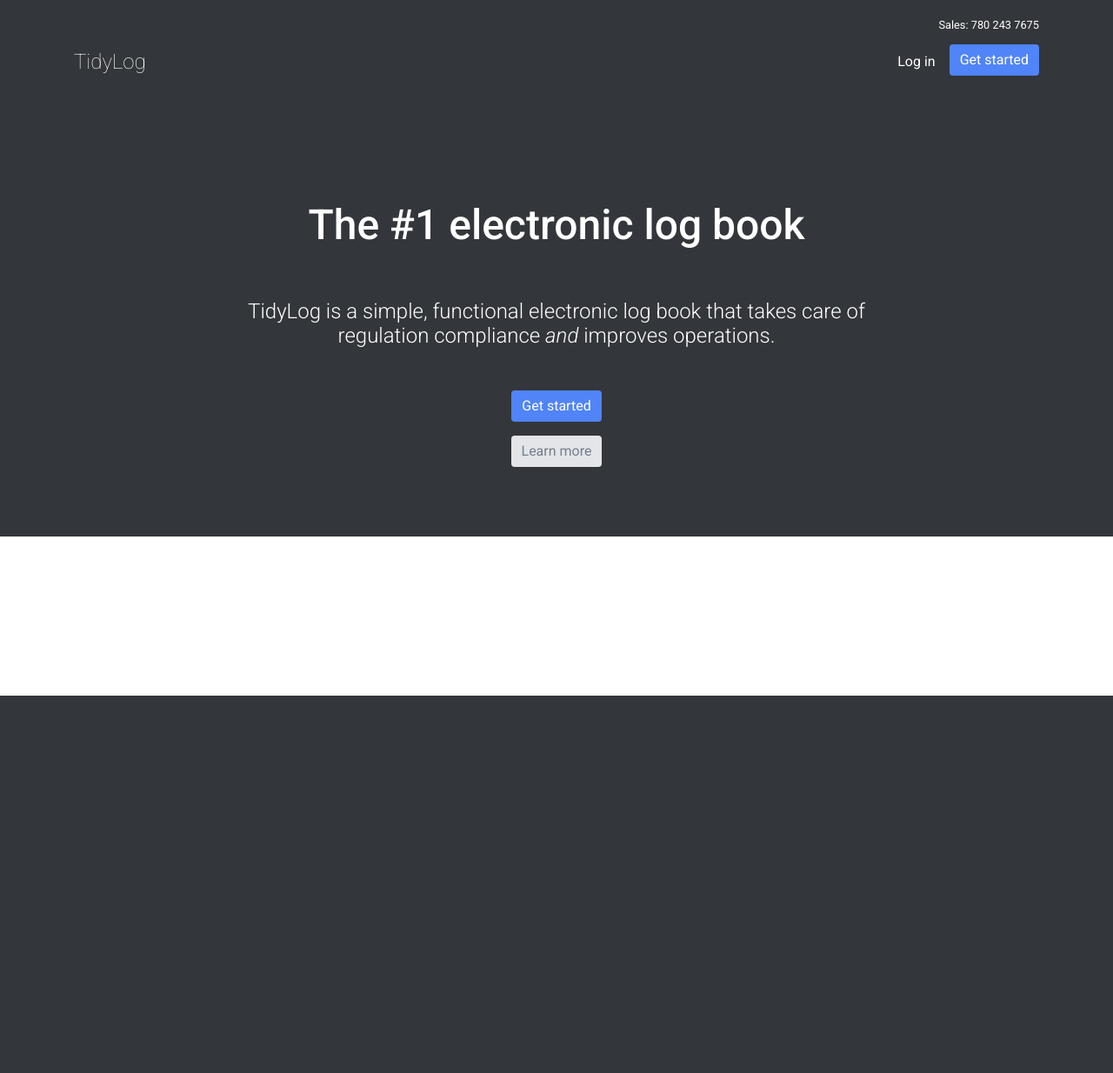
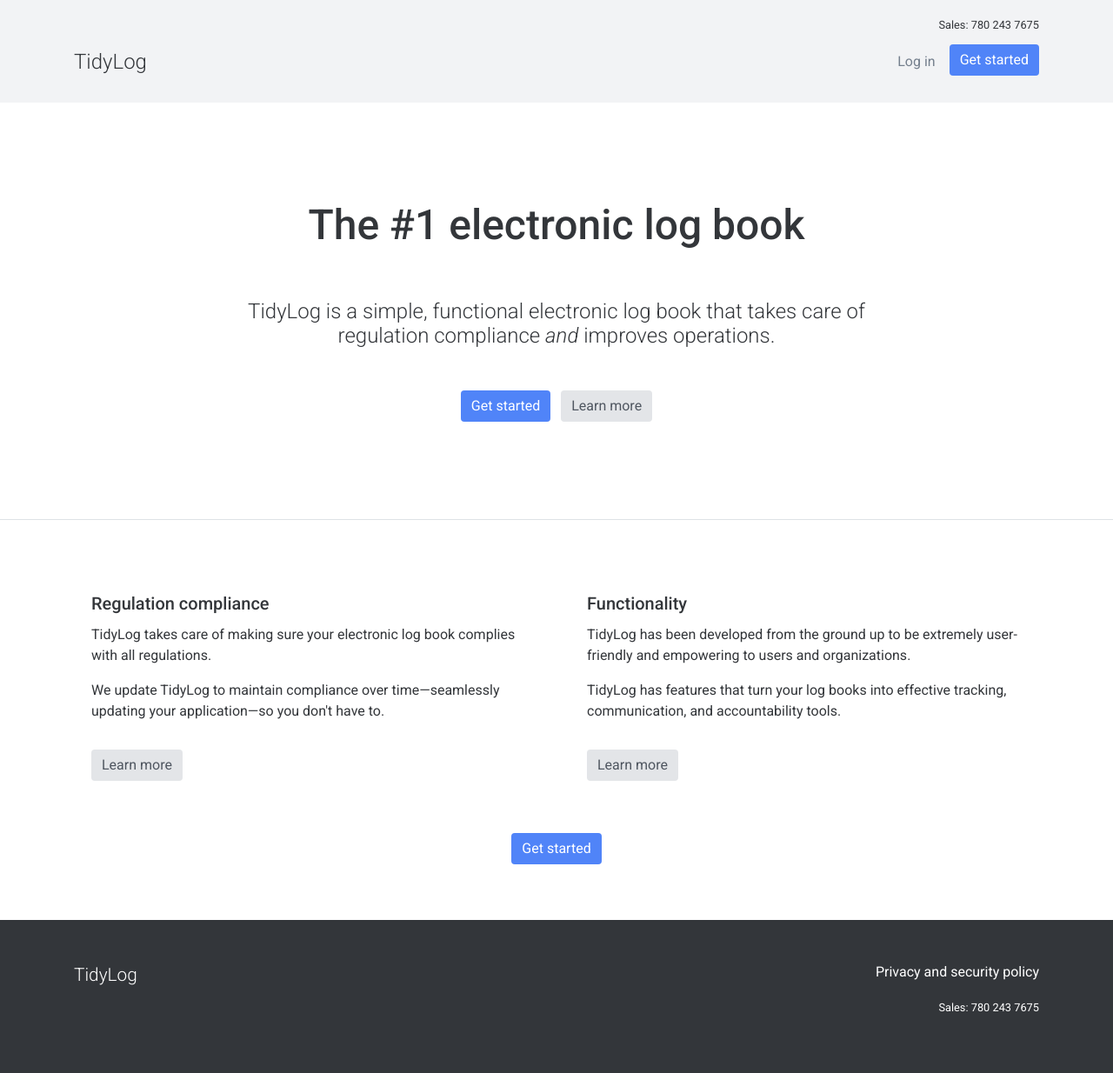
Before and after one commit to bneeland/tidylog, a Django app: page / in a window 1280 px wide. Shown: the whole page at 87% size. Before the commit the page ends 800 px from the top, so only its background shows below. Run offline with Django 3.2, Linux system fonts and the light colour scheme; some libraries are stand-ins or nearby versions.

Commit message:
Finished look and feel

```diff
--- a/static/style.css
+++ b/static/style.css
@@ -3,6 +3,7 @@
 :root {
   --tidy-blue-dark: #5084F8;
   --tidy-blue-light: #6693f8;
+  --tidy-blue-deep: #240088;
   --tidy-green: #43B581;
   --tidy-black: #33363A;
   --tidy-darkest: #4F5660;
@@ -17,9 +18,12 @@ body {
   color: var(--tidy-black);
 }
 
+.jumbotron-nav {
+  background: var(--tidy-lightest);
+}
+
 .jumbotron-splash {
-  color: white;
-  background: var(--tidy-black);
+  background: white;
 }
 
 a, .btn-link {
@@ -32,13 +36,22 @@ a:hover, .btn-link:hover {
 }
 
 a.navbar-brand, a.navbar-brand:hover {
-  font-weight: 100;
+  font-weight: 300;
   font-size: 1.5em;
-  color: white;
+  color: var(--tidy-black);
+}
+
+.brand {
+  font-weight: 300;
+  font-size: 1.3em;
 }
 
 nav a {
-  color: white;
+  color: var(--tidy-dark);
+}
+
+nav a:hover {
+  color: var(--tidy-darkest);
 }
 
 button.navbar-toggler {
@@ -67,11 +80,11 @@ button.navbar-toggler {
 
 .btn-secondary {
   background: var(--tidy-light);
-  color: var(--tidy-dark);
+  color: var(--tidy-darkest);
 }
 
 .btn-secondary:hover {
-  background: var(--tidy-medium);
+  background: var(--tidy-lightest);
   color: var(--tidy-darkest);
 }
 
@@ -79,3 +92,16 @@ button.navbar-toggler {
   cursor: default;
   color: var(--tidy-black);
 }
+
+footer {
+  background: var(--tidy-black);
+  color: white;
+}
+
+footer a {
+  color: white;
+}
+
+footer a:hover {
+  color: var(--tidy-medium);
+}
--- a/templates/base.html
+++ b/templates/base.html
@@ -16,7 +16,7 @@
   </head>
   <body>
 
-    <div class="jumbotron jumbotron-fluid jumbotron-splash py-3 mb-0">
+    <div class="jumbotron jumbotron-fluid jumbotron-nav py-3 mb-0">
 
       <div class="container">
 
@@ -86,6 +86,38 @@
     {% block content %}
     {% endblock %}
 
+    <footer class="py-5">
+
+      <div class="container">
+
+        <div class="row align-text-bottom">
+
+          <div class="col-3 text-left">
+
+            <span class="brand">TidyLog</span>
+
+          </div>
+
+          <div class="col-9 text-right">
+
+            <p>
+              <a href="#">Privacy and security policy</a>
+            </p>
+
+            <p>
+              <small>
+                Sales: 780 243 7675
+              </small>
+            </p>
+
+          </div>
+
+        </div>
+
+      </div>
+
+    </footer>
+
     <!-- Boostrap JS -->
     <script src="https://code.jquery.com/jquery-3.5.1.slim.min.js" integrity="sha384-DfXdz2htPH0lsSSs5nCTpuj/zy4C+OGpamoFVy38MVBnE+IbbVYUew+OrCXaRkfj" crossorigin="anonymous"></script>
     <script src="https://cdn.jsdelivr.net/npm/popper.js@1.16.0/dist/umd/popper.min.js" integrity="sha384-Q6E9RHvbIyZFJoft+2mJbHaEWldlvI9IOYy5n3zV9zzTtmI3UksdQRVvoxMfooAo" crossorigin="anonymous"></script>
--- a/templates/home.html
+++ b/templates/home.html
@@ -6,7 +6,7 @@
 
 {% block content %}
 
-  <div class="jumbotron jumbotron-fluid jumbotron-splash py-3">
+  <div class="jumbotron jumbotron-fluid jumbotron-splash pt-3 pb-5 m-0 border-bottom">
 
     <div class="container">
 
@@ -20,9 +20,10 @@
 
             <h4 class="subtitle mb-5">TidyLog is a simple, functional electronic log book that takes care of regulation compliance <i>and</i> improves operations.</h4>
 
-            <p><a class="btn btn-primary" href="{% url 'signup' %}" role="button">Get started</a></p>
-
-            <p><a class="btn btn-secondary" href="{% url 'signup' %}" role="button">Learn more</a></p>
+            <p>
+              <a class="btn btn-primary" href="{% url 'signup' %}" role="button">Get started</a>
+              <span class="ml-2"><a class="btn btn-secondary" href="#" role="button">Learn more</a></span>
+            </p>
 
           </div>
 
@@ -32,4 +33,42 @@
 
   </div>
 
+  <div class="jumbotron jumbotron-fluid bg-white m-0">
+
+    <div class="container">
+
+      <div class="card-deck">
+        <div class="card border-0">
+          <div class="card-body">
+            <h5 class="card-title">Regulation compliance</h5>
+            <p class="card-text">TidyLog takes care of making sure your electronic log book complies with all regulations.</p>
+            <p class="card-text">We update TidyLog to maintain compliance over time&mdash;seamlessly updating your application&mdash;so you don't have to.</p>
+
+          </div>
+          <div class="card-footer bg-white border-0">
+            <a href="#" class="btn btn-secondary">Learn more</a>
+          </div>
+        </div>
+        <div class="card border-0">
+          <div class="card-body">
+            <h5 class="card-title">Functionality</h5>
+            <p class="card-text">TidyLog has been developed from the ground up to be extremely user-friendly and empowering to users and organizations.</p>
+            <p class="card-text">TidyLog has features that turn your log books into effective tracking, communication, and accountability tools.</p>
+
+          </div>
+
+          <div class="card-footer bg-white border-0">
+            <a href="#" class="btn btn-secondary">Learn more</a>
+          </div>
+        </div>
+      </div>
+
+      <div class="mt-5 text-center">
+        <a class="btn btn-primary" href="{% url 'signup' %}" role="button">Get started</a>
+      </div>
+
+    </div>
+
+  </div>
+
 {% endblock %}
--- a/templates/registration/login.html
+++ b/templates/registration/login.html
@@ -6,10 +6,11 @@
 
 {% block content %}
 
-  <div class="row p-5">
+  <div class="row p-5 m-0">
     <div class="col-lg-6 offset-lg-3 my-5">
       <div class="card p-5">
         <div class="card-body">
+
           <h2>Log in</h2>
           <form method="post">
             {% csrf_token %}
@@ -17,6 +18,7 @@
             <input type="submit" value="Log in" class="btn btn-primary btn-block">
           </form>
           <p>Forgot password? <a href="{% url 'password_reset' %}">Reset it</a></p>
+
         </div>
       </div>
     </div>
```
Also changed, not shown: templates/registration/signup.html (+20 -6 lines).
